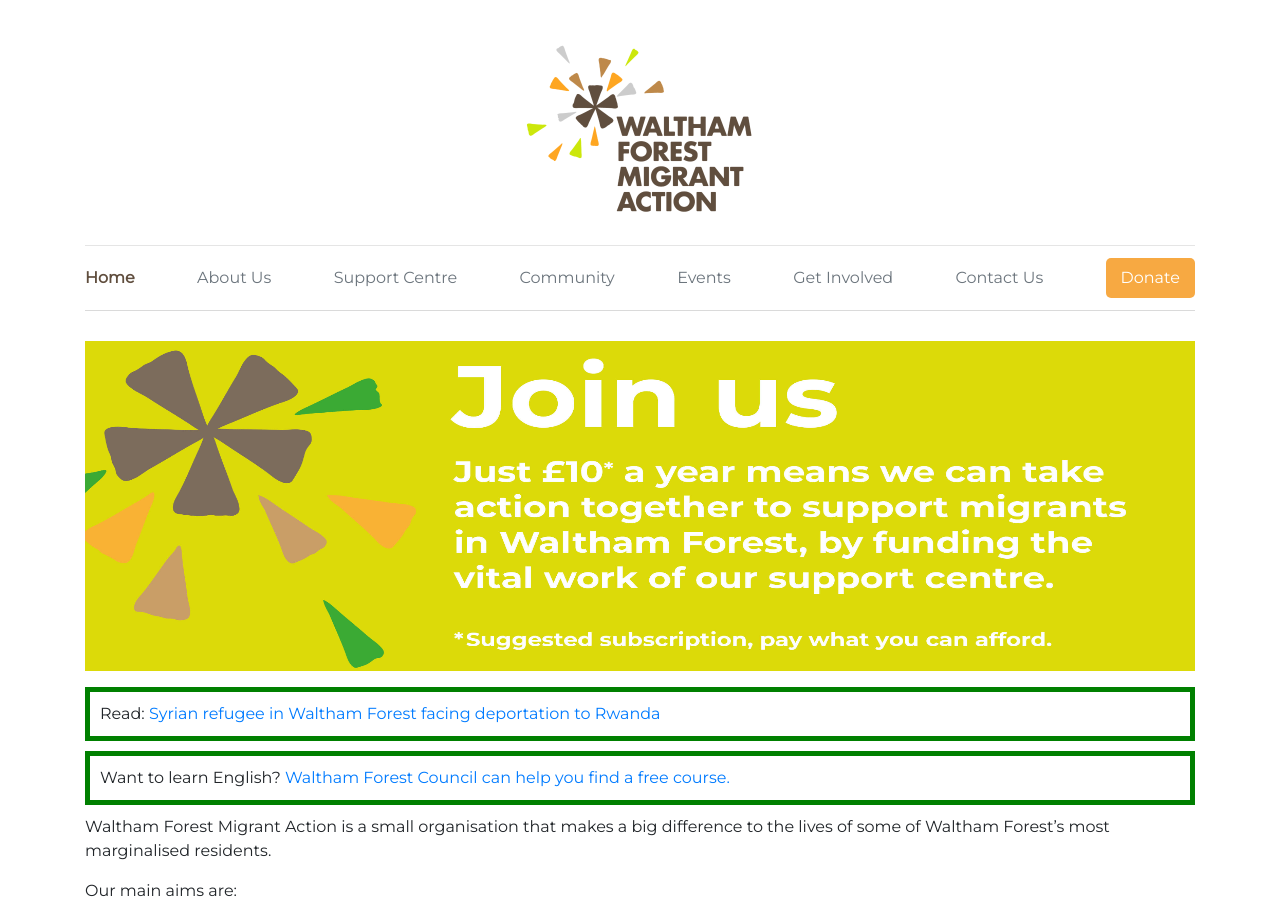
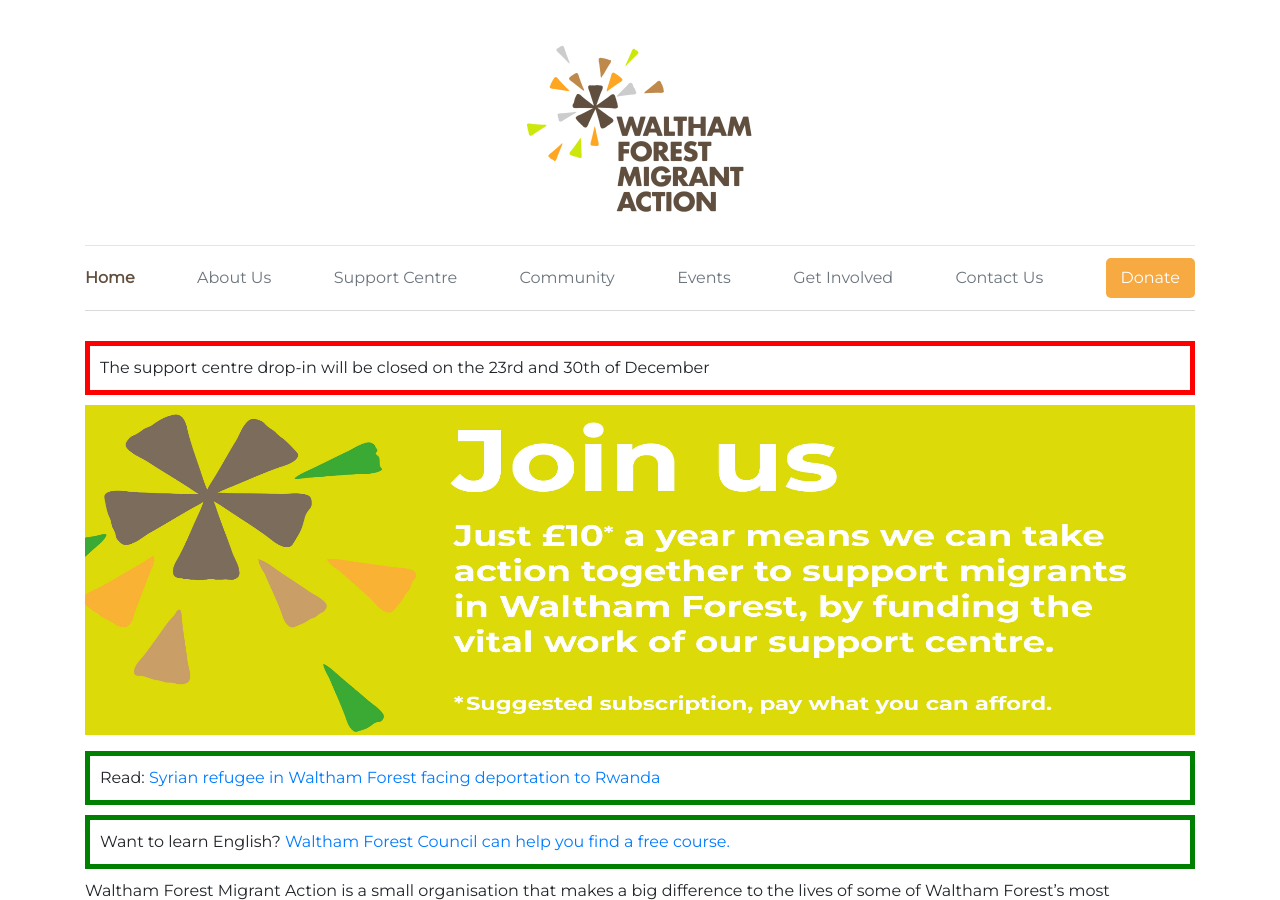
Before and after one commit to wfmigrantaction/wfmigrantaction.github.io, a Jekyll site: the page built from index.md, in a window 1280 px wide and 900 px high. Built offline with Jekyll 4.4.1, drawn with Linux system fonts in a browser that asks for light colours; comment, search, counter and statistics services are not loaded.

Commit message:
Add banner about days the centre is closed

```diff
--- a/index.md
+++ b/index.md
@@ -2,6 +2,10 @@
 layout: default
 title: Home
 ---
+
+<div style="border: 5px solid red; margin-bottom: 10px; padding: 10px;">
+  The support centre drop-in will be closed on the 23rd and 30th of December
+</div>
 
 <a href="https://membermojo.co.uk/wfma/joinus" target="_blank">
 <img src="/img/cta.jpg" style="width: 100%; max-height: 330px;" />
```
